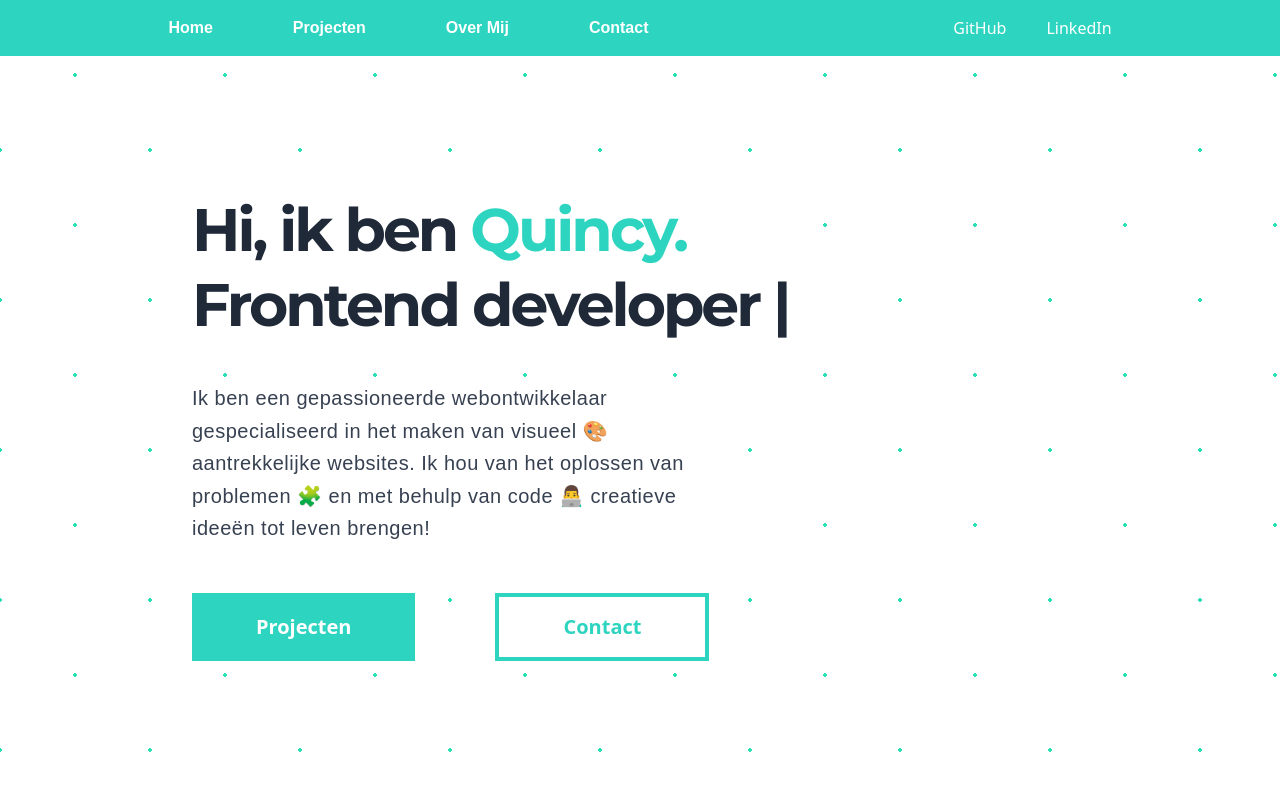
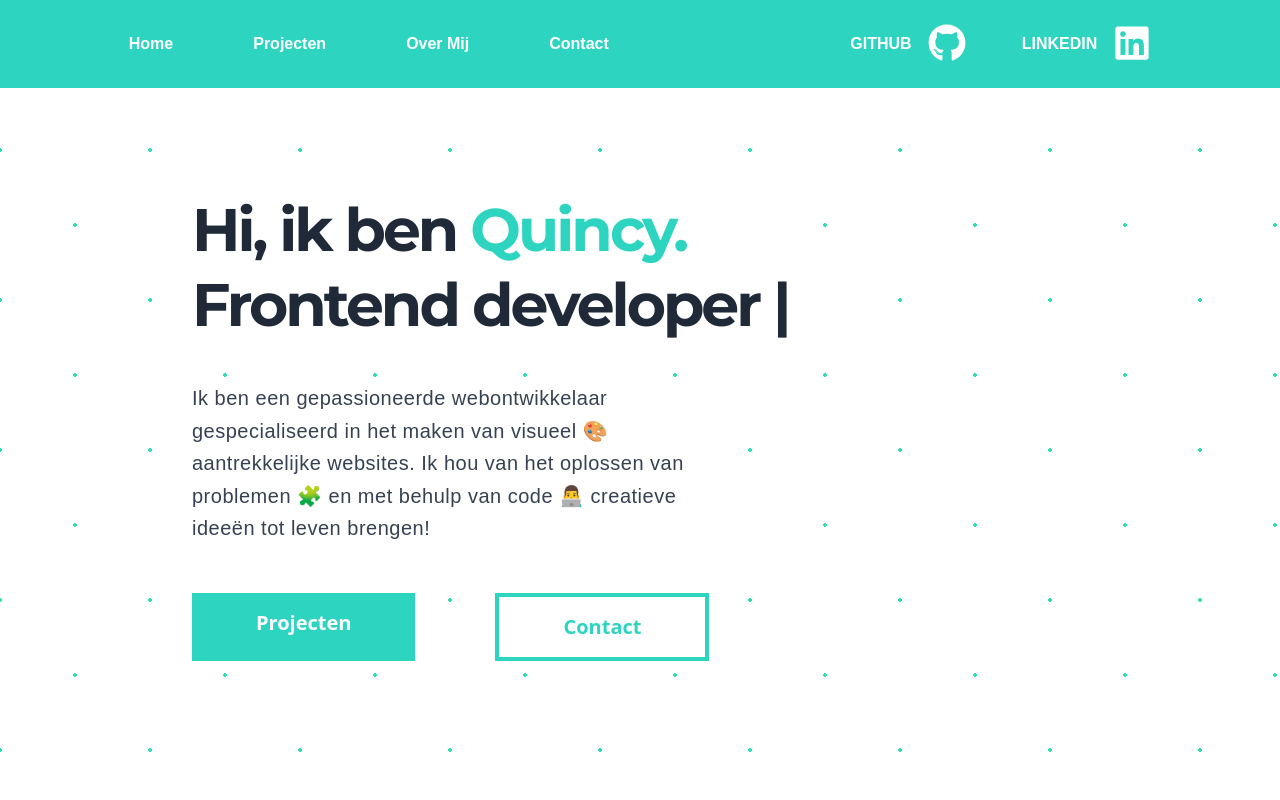
Before and after one commit to Quincy-Fer/portfolio, a React (Vite) app: page / in a window 1280 px wide. Shown: the top 800 px of the page. Built offline with nearby package versions, Linux system fonts and the light colour scheme; a web font is replaced by a local one.

Commit message:
Added working links

```diff
--- a/src/components/About.tsx
+++ b/src/components/About.tsx
@@ -3,7 +3,7 @@ import profiel from "../assets/images/profielfoto_enhanced.png";
 
 const About = () => {
   return (
-    <section className=" css-cut ">
+    <section className="css-cut" id="over-mij">
       <h2 className="text-center font-montserrat font-bold  text-5xl text-white py-10 mt-20 ">
         Over mij
       </h2>
--- a/src/components/Button.tsx
+++ b/src/components/Button.tsx
@@ -2,9 +2,9 @@ import React from "react";
 
 const Button = () => {
   return (
-    <button type="button" className="bg-teal-400 px-16 py-4 hover:bg-teal-600 transition-all">
+    <a href="#projecten" className="bg-teal-400 px-16 py-4 hover:bg-teal-600 transition-all">
       <p className="text-white text-xl font-bold  ">Projecten</p>
-    </button>
+    </a>
   );
 };
 
--- a/src/components/ButtonBorder.tsx
+++ b/src/components/ButtonBorder.tsx
@@ -2,13 +2,13 @@ import React from "react";
 
 const ButtonBorder = () => {
   return (
-    <button
+    <a href="#contact"
       type="button"
       className="border-teal-400 bg-white  text-xl font-bold text-teal-400 border-4 px-16 py-4 transition-all  hover:bg-teal-400
        hover:text-white"
     >
       Contact
-    </button>
+    </a>
   );
 };
 
--- a/src/components/Contact.tsx
+++ b/src/components/Contact.tsx
@@ -3,7 +3,7 @@ import ContactButton from "../components/ContactButton";
 
 const Contact = () => {
   return (
-    <section className="px-48 pb-16">
+    <section className="px-48 pb-16" id="contact">
       <h2 className="text-center font-montserrat font-bold  text-5xl text-gray-800 py-10 ">
         Contact
       </h2>
--- a/src/components/Footer.tsx
+++ b/src/components/Footer.tsx
@@ -4,7 +4,7 @@ import { FaGithub, FaLinkedin } from "react-icons/fa";
 
 const Footer = () => {
   return (
-    <footer className="bg-teal-400 text-white  py-4 pb-10">
+    <footer className="bg-teal-400 text-white  py-4 ">
       <div className="flex  justify-center gap-4 mt-4 mb-4">
         <p className="font-barlow text-lg font-bold tracking-widest ">Github en LinkedIn: </p>
         <a
--- a/src/components/Hero.tsx
+++ b/src/components/Hero.tsx
@@ -4,7 +4,7 @@ import ButtonBorder from "./ButtonBorder";
 
 const Hero = () => {
   return (
-    <section className="p-48  background-pattern  ">
+    <section className="p-48  background-pattern " id="home">
       <h1
         className="bg-white max-w-[600px] font-montserrat font-bold  text-6xl text-gray-800
       leading-tight tracking-tighter"
--- a/src/components/Navbar.tsx
+++ b/src/components/Navbar.tsx
@@ -1,10 +1,11 @@
 import React, { useState } from "react";
+import { FaGithub, FaLinkedin } from "react-icons/fa";
 
 const Navbar = () => {
   const [isOpen, setIsOpen] = useState(false);
 
   return (
-    <nav className="bg-teal-400 text-white fixed w-full z-30">
+    <nav className="bg-teal-400 text-white fixed w-full z-30" id="#home">
       <div className="container mx-auto flex items-center justify-around p-4">
         {/* Logo */}
 
@@ -23,7 +24,7 @@ const Navbar = () => {
             </a>
           </li>
           <li className="hover:underline transition-all underline-offset-8 decoration-2">
-            <a href="#about" className="">
+            <a href="#over-mij" className="">
               Over Mij
             </a>
           </li>
@@ -37,22 +38,33 @@ const Navbar = () => {
 
         {/* Social Links */}
         <div className="hidden md:flex gap-10">
+          <div className="flex">
+            <p className="mx-auto flex items-center justify-around p-4 uppercase font-barlow font-bold">
+              github{" "}
+            </p>
             <a
-            href="https://github.com"
+              href="https://github.com/Quincy-Fer"
               target="_blank"
               rel="noopener noreferrer"
-            className=""
+              className="hover:text-teal-700 transition"
             >
-            GitHub
+              <FaGithub size={38} className="mt-2" />
             </a>
+          </div>
+
+          <div className="flex">
+            <p className="mx-auto flex items-center justify-around p-4 uppercase font-barlow font-bold">
+              LinkedIn
+            </p>
             <a
-            href="https://linkedin.com"
+              href="https://linkedin.com/in/yourlinkedin"
               target="_blank"
               rel="noopener noreferrer"
-            className=""
+              className="hover:text-teal-700  transition"
             >
-            LinkedIn
+              <FaLinkedin size={38} className="mt-2" />
             </a>
+          </div>
         </div>
 
         {/* Hamburger Menu */}
--- a/src/components/Projects.tsx
+++ b/src/components/Projects.tsx
@@ -5,7 +5,7 @@ import bliss from "../assets/images/bliss-hero.png";
 
 const Projects = () => {
   return (
-    <section className="px-48 pb-16">
+    <section className="px-48 pb-16" id="projecten">
       <h2 className="text-center font-montserrat font-bold  text-5xl text-gray-800 py-10 ">
         Projecten
       </h2>
```
Lines whose indentation alone changed are shown as unchanged.
